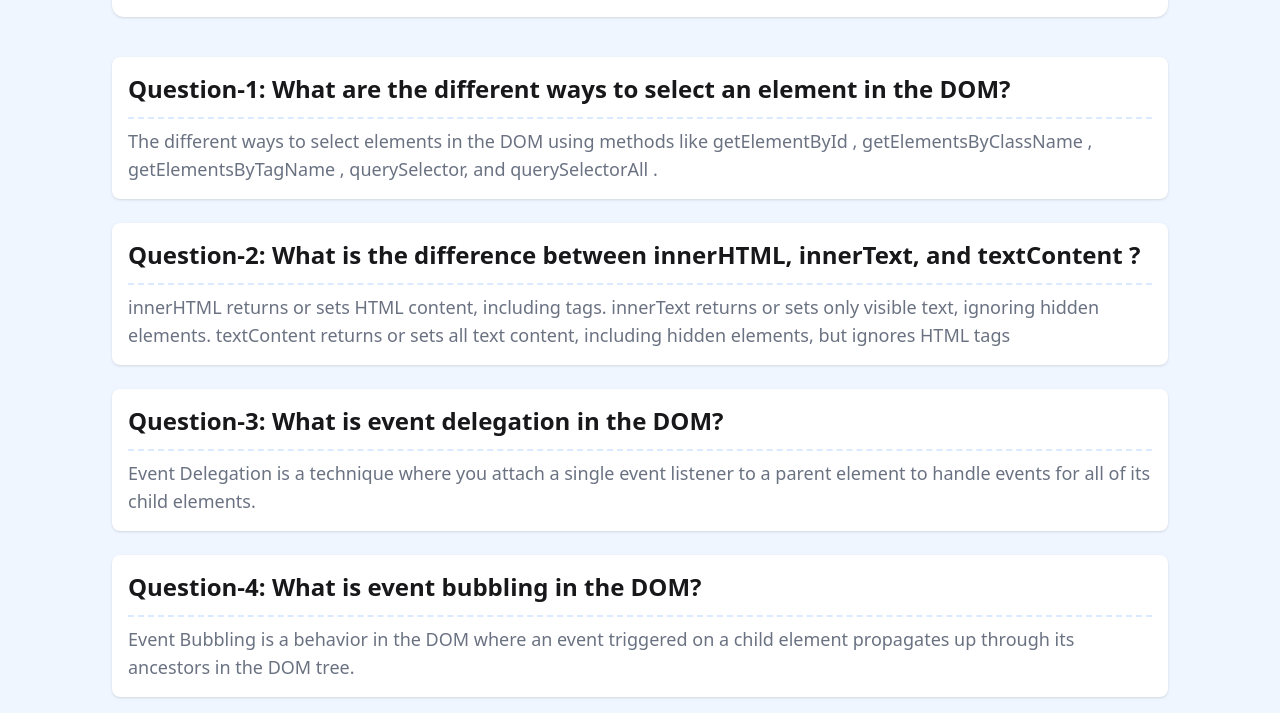
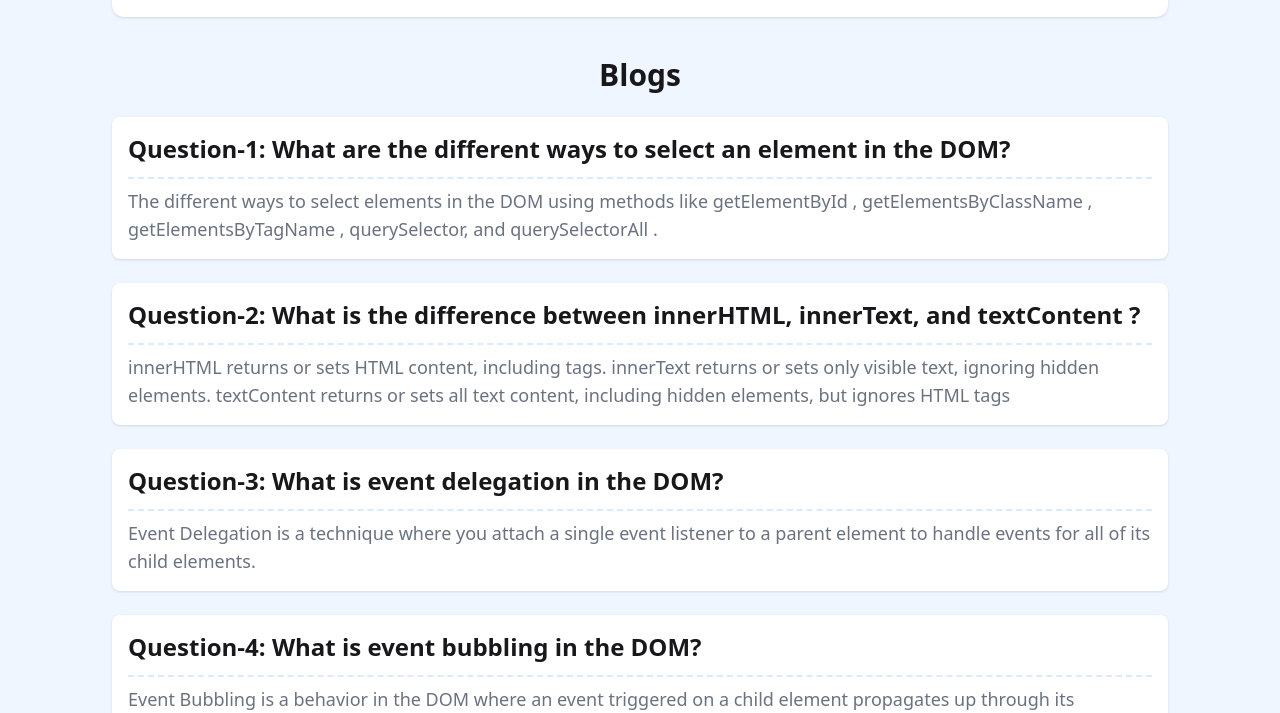
Before and after one commit to SaymaShipra/A5-Dev-Board, a plain HTML site: page blogs.html in a window 1280 px wide. Shown: the part 87-800 px from the top of the page. Drawn offline with nearby package versions, Linux system fonts and the light colour scheme.

Commit message:
added new date

```diff
--- a/blogs.html
+++ b/blogs.html
@@ -33,6 +33,9 @@
       </nav>
     </header>
     <section class="px-28 mt-10">
+      <div class="text-center pb-6">
+        <h1 class="text-3xl font-bold">Blogs</h1>
+      </div>
       <div class="bg-base-100 shadow-sm rounded-lg p-4 mb-6">
         <h1
           class="border-b-2 border-dashed border-blue-100 pb-3 text-2xl font-semibold"
--- a/script/task.js
+++ b/script/task.js
@@ -22,6 +22,7 @@ for (let i = 0; i < buttons.length; i++) {
     <b>${this.closest(".task-card").querySelector("h1").innerText}</b>
     at ${new Date().toLocaleTimeString()}</p><br>`;
 
+// add alert
     alert("Board updated Successfully");
     if (document.getElementById("task-count").innerText == "0") {
       alert("Congrats!!!You have completed all the current task");
```
